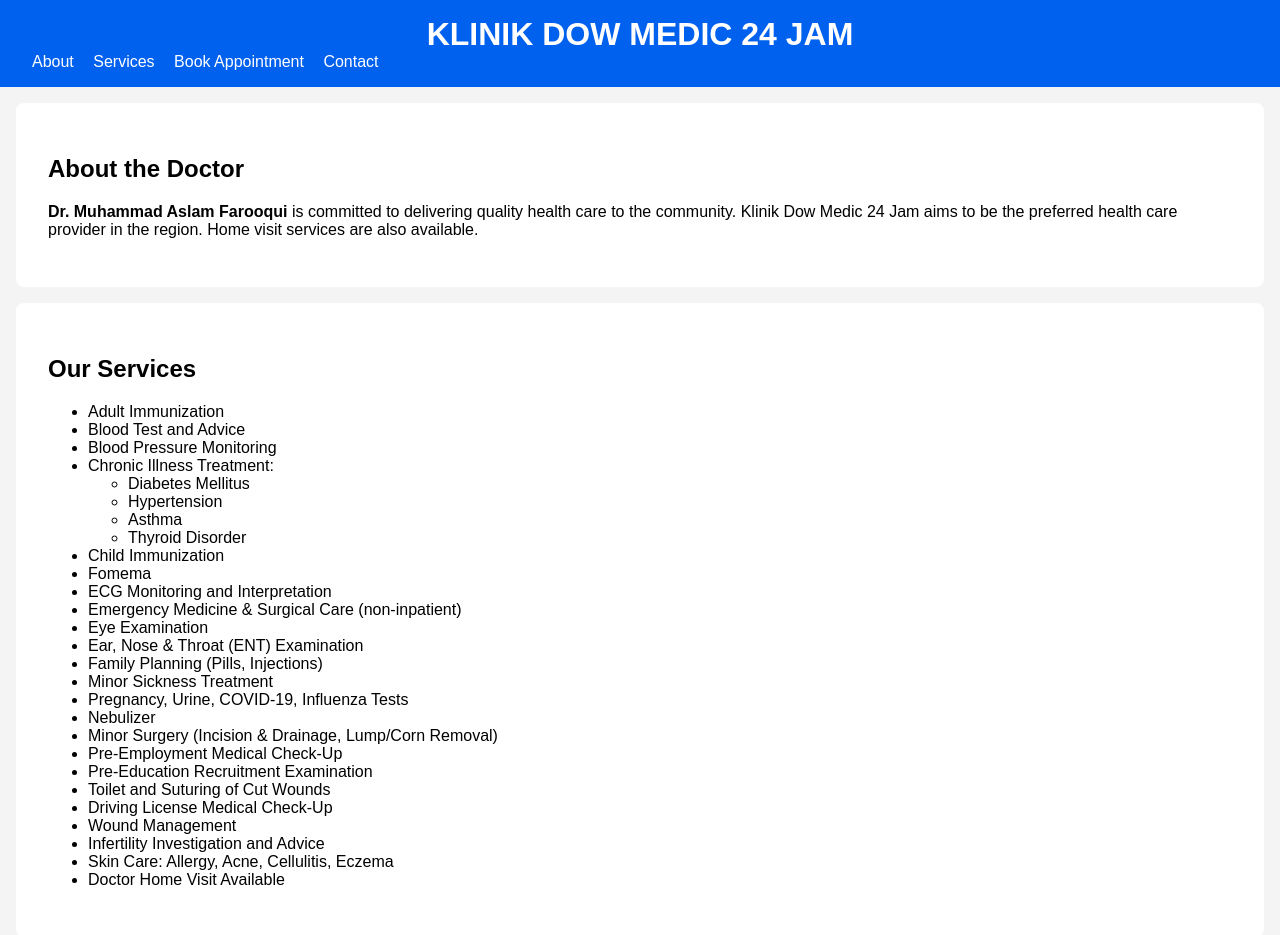
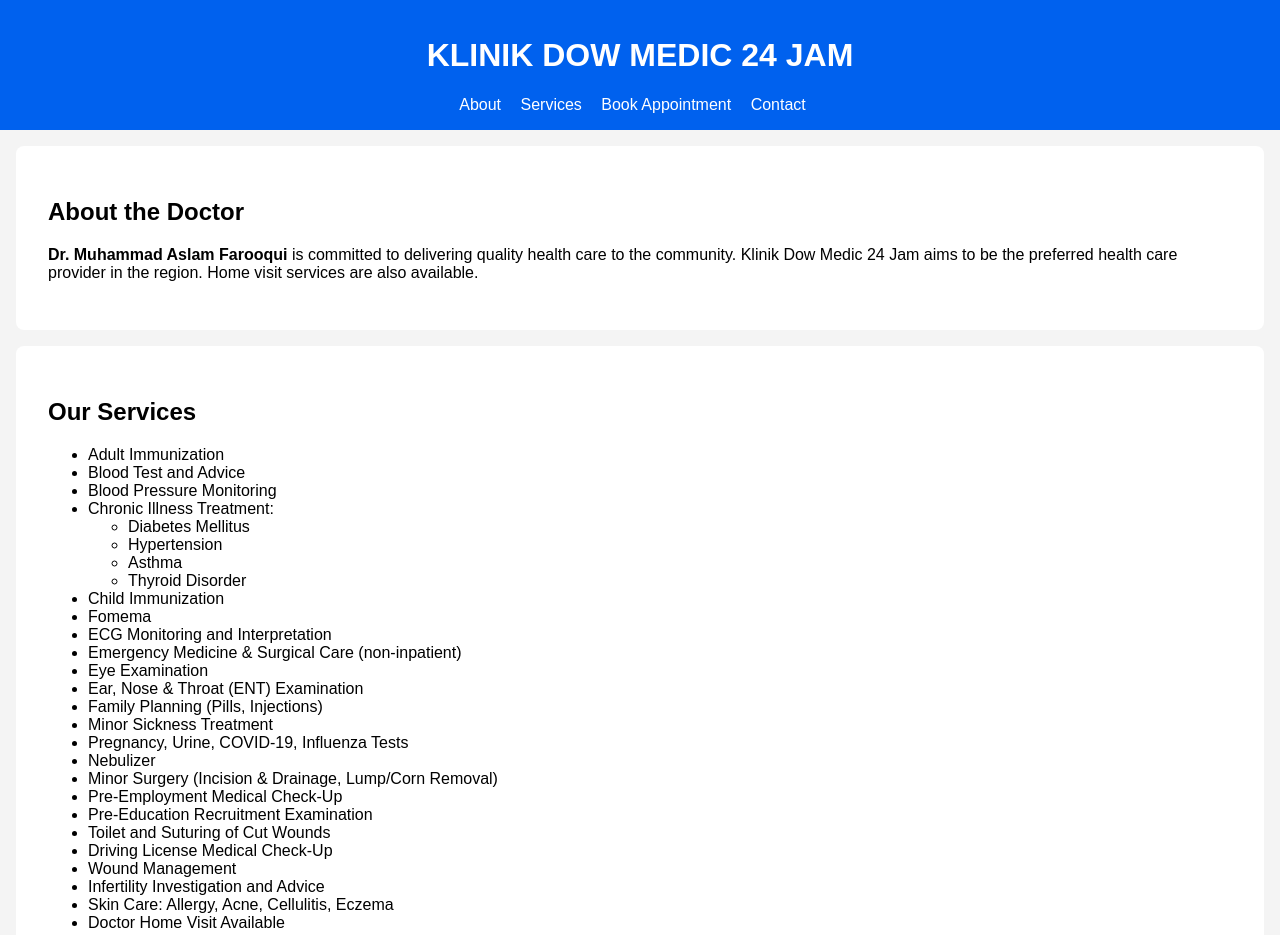
Before and after one commit to Shahmeenfarooqui/clinic-website, a plain HTML site: page index.html in a window 1280 px wide. Shown: the top 935 px of the page. Drawn offline with Linux system fonts and the light colour scheme.

Commit message:
Add files via upload

```diff
--- a/style.css
+++ b/style.css
@@ -9,10 +9,15 @@ header {
     background: #0061ee;
     color: white;
     padding: 1rem 2rem;
+
+	display: flex;
+    flex-direction: column;
+    align-items: center;
+}
+
 }
 header h1 {
     margin: 0;
-	text-align: center;
 }
 nav a {
     margin-right: 15px;
```
